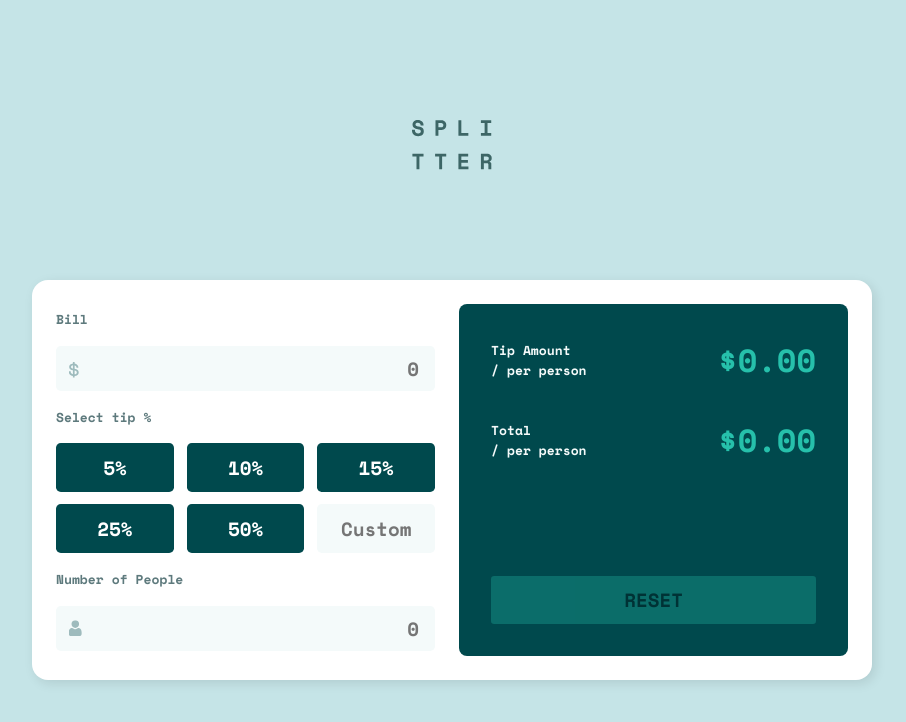
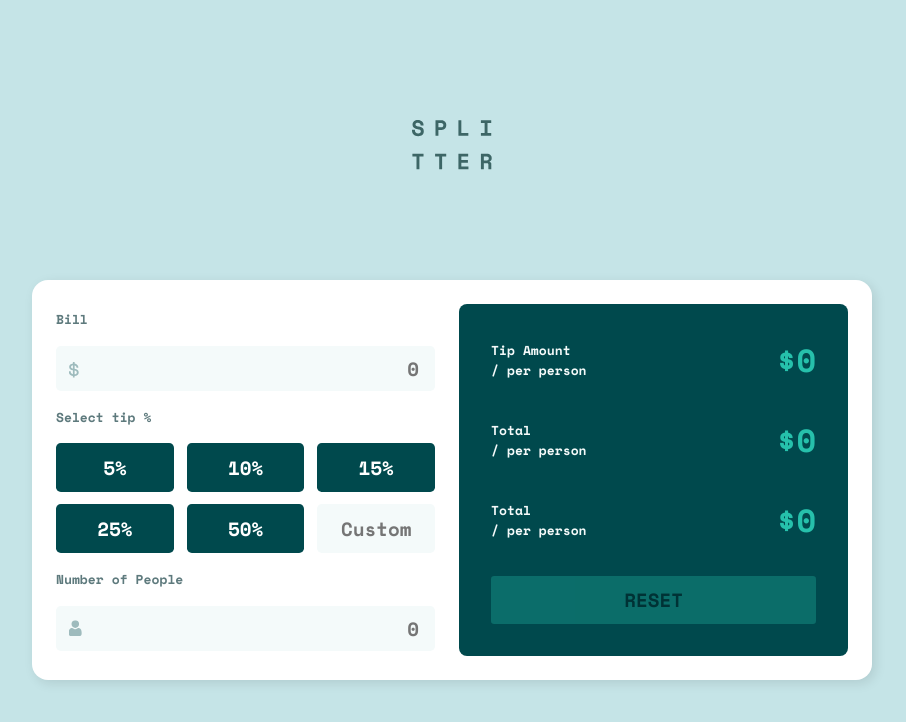
Before and after one commit to tabascum/tip-calculator-app, a Nuxt app: page / in a window 1280 px wide. Shown: the top 722 px of the page, without its empty margins (188-1094 px from the left). Built offline with nearby package versions, Linux system fonts and the light colour scheme.

Commit message:
update: upload current store/component logic

```diff
--- a/components/BillComponent.vue
+++ b/components/BillComponent.vue
@@ -10,13 +10,19 @@
             name="bill-total"
             id="bill-total"
             placeholder="0"
+            v-model="myTipStore.billTotal"
+            @input="setBillTotal"
           />
         </div>
 
         <div class="buttons-container">
           <p>Select tip %</p>
           <div class="buttons">
-            <ButtonComponent class="button-5">5%</ButtonComponent>
+            <ButtonComponent
+              @click="myTipStore.tipPercentages(5)"
+              class="button-5"
+              >5%</ButtonComponent
+            >
             <ButtonComponent class="button-10">10%</ButtonComponent>
             <ButtonComponent class="button-15">15%</ButtonComponent>
             <ButtonComponent class="button-25">25%</ButtonComponent>
@@ -26,6 +32,8 @@
               class="custom"
               type="text"
               placeholder="Custom"
+              v-model="myTipStore.customTip"
+              @input="setCustomTip"
             />
           </div>
         </div>
@@ -41,6 +49,8 @@
             name="people-total"
             id="people-total"
             placeholder="0"
+            v-model="myTipStore.numberOfPeople"
+            @input="setNumberOfPeople"
           />
         </div>
       </div>
@@ -49,32 +59,9 @@
 </template>
 
 <script setup>
-const predefinedPercentages = [10, 15, 20, 25, 30];
+import { useTipStore } from "~/stores/TipStore";
 
-let billTotal = 0;
-let tipPercentage = predefinedPercentages[0];
-let customTip = 0;
-let numPeople = 1;
-
-const tipAmount = computed(() => {
-  if (customTip) {
-    return customTip;
-  } else {
-    return billTotal * (tipPercentage / 100);
-  }
-});
-
-const totalAmount = computed(() => {
-  return billTotal + tipAmount.value;
-});
-
-const tipPerPerson = computed(() => {
-  return tipAmount.value / numPeople;
-});
-
-const totalPerPerson = computed(() => {
-  return totalAmount.value / numPeople;
-});
+const myTipStore = useTipStore();
 </script>
 
 <style scoped>
--- a/components/TipComponent.vue
+++ b/components/TipComponent.vue
@@ -6,21 +6,32 @@
           <p>Tip Amount</p>
           <p>/ per person</p>
         </div>
-        <p class="total">$0.00</p>
+        <p class="total">${{ resultTipStore.tipAmountPerPerson }}</p>
       </div>
       <div class="tip-content">
         <div class="text">
           <p>Total</p>
           <p>/ per person</p>
         </div>
-        <p class="total">$0.00</p>
+        <p class="total">${{ resultTipStore.totalPerPerson }}</p>
+      </div>
+      <div class="tip-content">
+        <div class="text">
+          <p>Total</p>
+          <p>/ per person</p>
+        </div>
+        <p class="total">${{ resultTipStore.tipAmountPerPerson }}</p>
       </div>
     </article>
     <button class="reset-button">RESET</button>
   </section>
 </template>
 
-<script setup></script>
+<script setup>
+import { useTipStore } from "~/stores/TipStore";
+
+const resultTipStore = useTipStore();
+</script>
 
 <style scoped>
 .tip-container {
--- a/nuxt.config.ts
+++ b/nuxt.config.ts
@@ -2,5 +2,6 @@
 
 export default defineNuxtConfig({
   devtools: { enabled: true },
-  css: ["~/assets/styles/base.css"],
+  css: ["~/assets/style/base.css"],
+  modules: ["@pinia/nuxt"],
 });
--- a/package.json
+++ b/package.json
@@ -10,11 +10,14 @@
   },
   "devDependencies": {
     "@nuxt/devtools": "latest",
+    "@vueuse/core": "^10.4.1",
+    "@vueuse/nuxt": "^10.4.1",
     "nuxt": "^3.7.3",
     "nuxt-icon": "^0.5.0"
   },
   "dependencies": {
-    "@pinia/nuxt": "^0.4.11"
+    "@pinia/nuxt": "^0.4.11",
+    "pinia": "^2.1.6"
   },
   "overrides": {
     "vue": "latest"
--- /dev/null
+++ b/stores/TipStore.js
@@ -0,0 +1,44 @@
+// store/tipStore.js
+import { defineStore } from "pinia";
+
+export const useTipStore = defineStore("tip", {
+  state: () => ({
+    billTotal: "",
+    customTip: "",
+    numberOfPeople: "",
+    tipAmountPerPerson: 0,
+    totalPerPerson: 0,
+  }),
+  actions: {
+    setBillTotal(value) {
+      this.billTotal = value;
+    },
+    setCustomTip(value) {
+      this.customTip = value;
+    },
+    setNumberOfPeople(value) {
+      this.numberOfPeople = value;
+    },
+    getters: {
+      totalPerPerson() {
+        const tipAmount =
+          this.customTip > 0
+            ? (this.billTotal * this.customTip) / 100
+            : (this.billTotal * this.tipPercentages[this.customTip]) / 100;
+
+        return (this.billTotal + tipAmount) / this.numberOfPeople;
+      },
+      tipAmountPerPerson() {
+        const tipAmount =
+          this.customTip > 0
+            ? (this.billTotal * this.customTip) / 100
+            : (this.billTotal * this.tipPercentages[this.customTip]) / 100;
+
+        return tipAmount / this.numberOfPeople;
+      },
+      tipPercentages() {
+        return [5, 10, 15, 25, 50];
+      },
+    },
+  },
+});
```
Also changed, not shown: assets/style/base.css (renamed from assets/styles/base.css), 1 other file (tests, documents, lock files or other folders).
